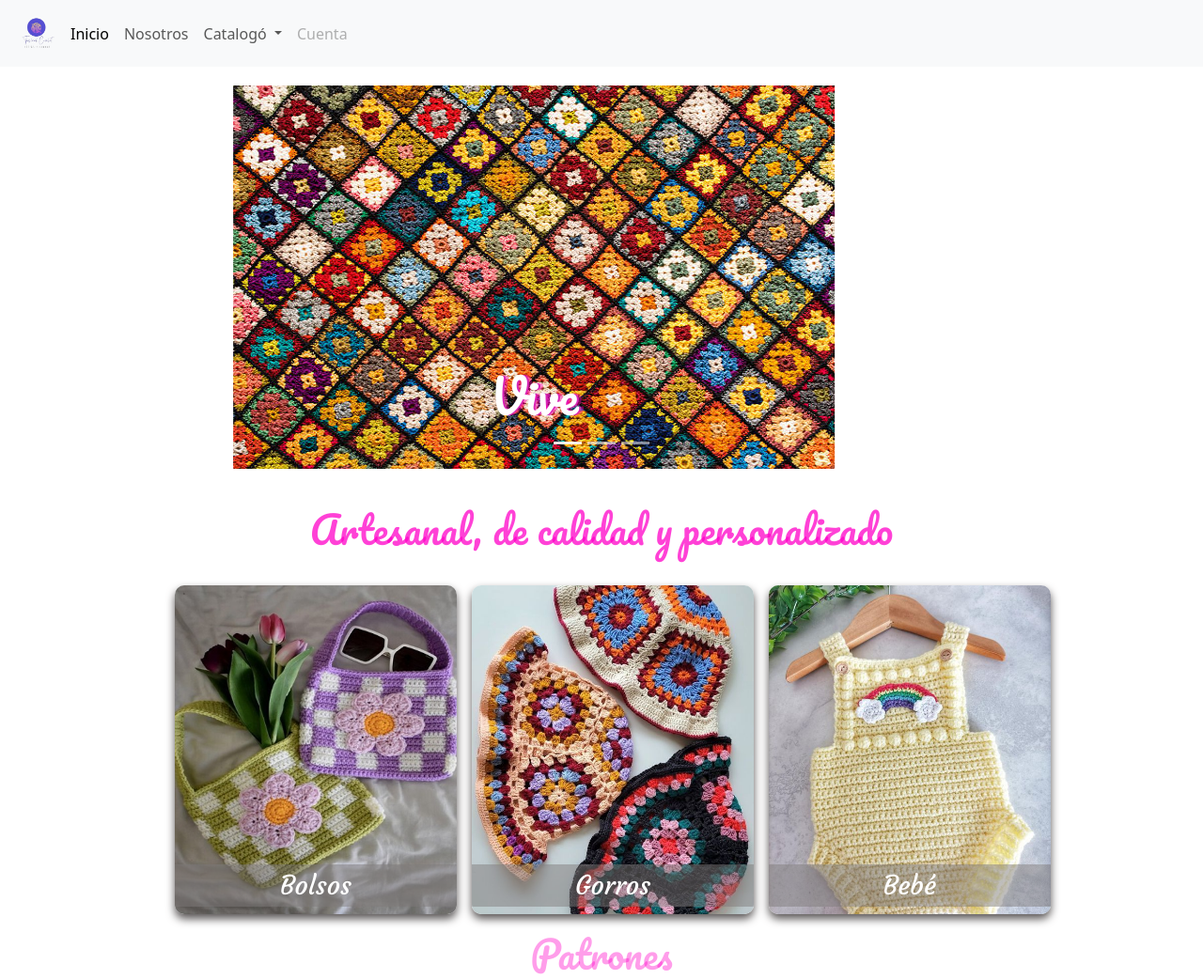
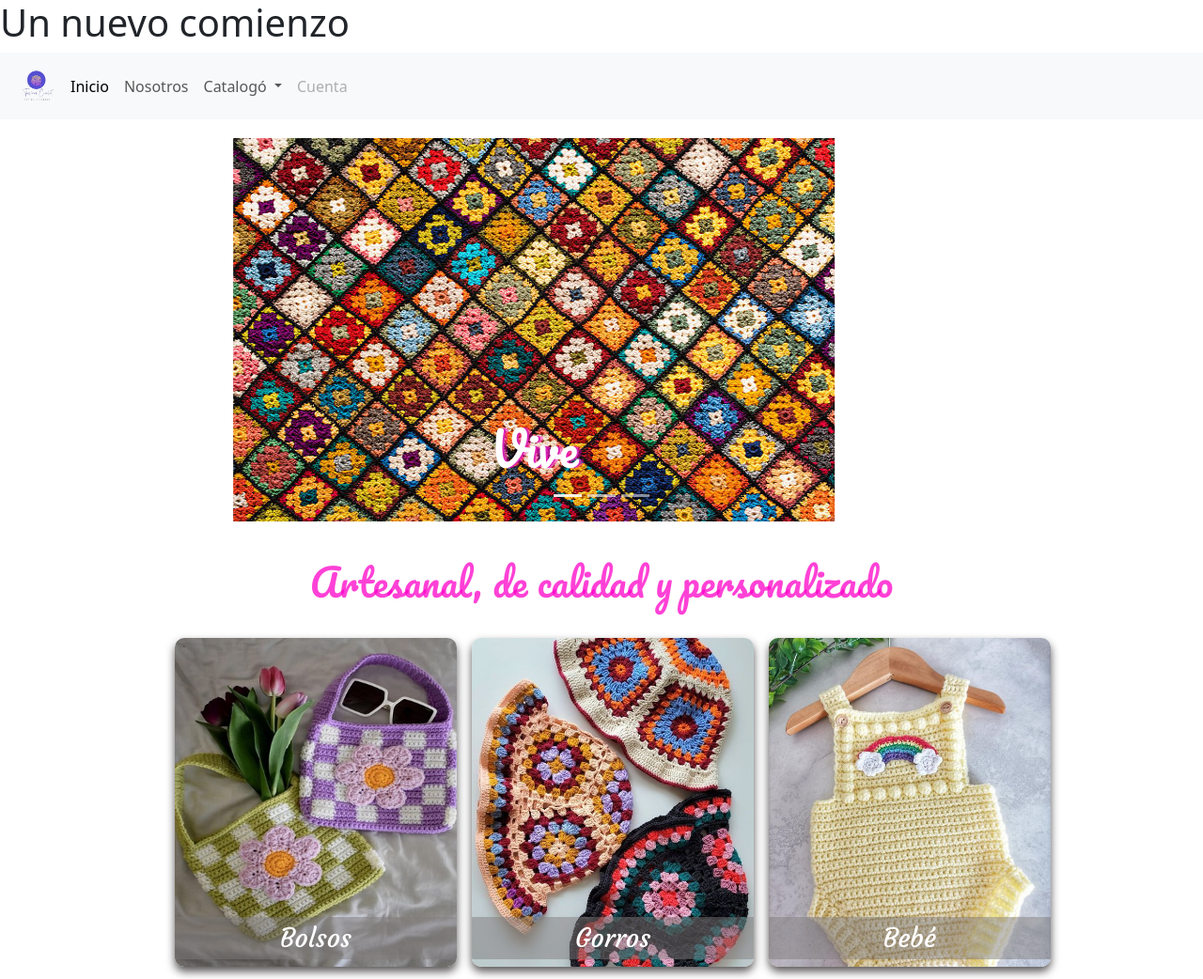
Before and after one commit to Fefycg/Fefycg.github.io, a plain HTML site: page index.html in a window 1280 px wide. Shown: the top 1042 px of the page at 94% size. Drawn offline with nearby package versions, Linux system fonts and the light colour scheme; a web font is replaced by a local one.

Commit message:
modifique en el index un h1

```diff
--- a/index.html
+++ b/index.html
@@ -15,6 +15,9 @@
 
 <body>
     <header>
+        <div>
+            <h1>Un nuevo comienzo</h1>
+        </div>
         <nav class="navbar navbar-expand-lg bg-body-tertiary">
             <div class="container-fluid">
                 <img src="./Imagenes/Logopng.png" alt="">
```
